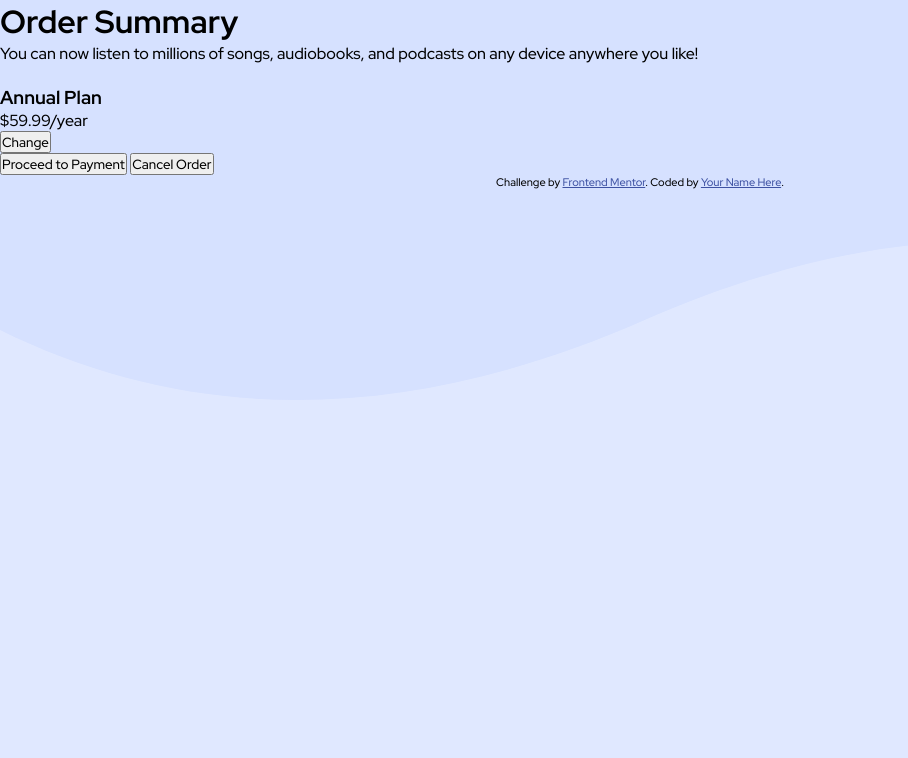
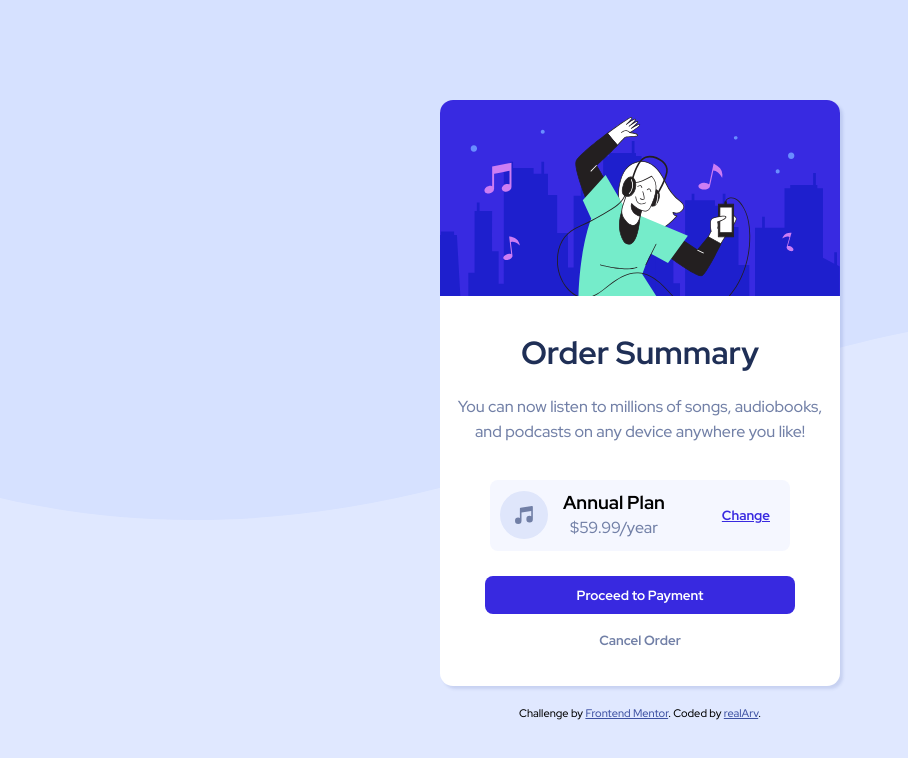
Before and after one commit to RealArv/Frontend-Mentor__CSS, a plain HTML site: page index.html in a window 1280 px wide. Shown: the whole page, without its empty margins (0-908 px from the left). Drawn offline with Linux system fonts and the light colour scheme.

Commit message:
Completed

```diff
--- a/index.html
+++ b/index.html
@@ -13,28 +13,29 @@
 <body>
   <div class="bg-image"></div>
   <div class="container">
+    <img class="top-bg" src="./images/illustration-hero.svg" alt="">
     <h1>Order Summary</h1>
-    <p>You can now listen to millions of songs, audiobooks, and podcasts on any
+    <p class="para">You can now listen to millions of songs, audiobooks, and podcasts on any
       device anywhere you like!</p>
-    <div>
+    <div class="content">
       <article>
-        <img src="" alt="">
+        <img src="./images/icon-music.svg" alt="">
         <div>
           <h3>Annual Plan</h3>
           <p>$59.99/year</p>
         </div>
       </article>
-      <button class="btn">Change </button>
+      <button class="btn btn-change">Change </button>
     </div>
-    <div>
-      <button>Proceed to Payment</button>
-      <button>Cancel Order</button>
+    <div class="buttons">
+      <button class="btn btn-primary">Proceed to Payment</button>
+      <button class="btn btn-secondary">Cancel Order</button>
     </div>
   </div>
 
   <div class="attribution">
     Challenge by <a href="https://www.frontendmentor.io?ref=challenge" target="_blank">Frontend Mentor</a>.
-    Coded by <a href="#">Your Name Here</a>.
+    Coded by <a href="#">realArv</a>.
   </div>
 </body>
 </html>
--- a/main.css
+++ b/main.css
@@ -20,6 +20,18 @@ img {
 body {
   font-family: 'Red Hat Display', sans-serif;
   background-color: var(--Pale-blue);
+  text-align: center;
+  display: flex;
+  flex-direction: column;
+  align-items: center;
+  justify-content: center;
+  min-height: 100vh;
+}
+
+p {
+  font-size: 16px;
+  color: var(--Desaturated-blue);
+  line-height: 1.6;
 }
 
 button {
@@ -37,6 +49,95 @@ button {
   right: 0;
   z-index: -1;
 }
+
+.container h1 {
+  color: var(--Dark-blue);
+  margin: 10px;
+  padding-top: 20px;
+}
+.container {
+  background-color: white;
+  margin: 20px;
+  border-radius: 13px;
+  box-shadow: 3px 3px 3px hsl(228, 45%, 44%, 0.15);
+  padding-bottom: 20px;
+}
+
+.container img.top-bg {
+  width: 100%;
+  border-radius: 13px 13px 0px 0px;
+}
+
+.container .content {
+  margin: 25px auto;
+  padding: 10px;
+  background-color: var(--Very-pale-blue);
+  width: 75%;
+  border-radius: 8px;
+  display: flex;
+  justify-content: space-between;
+  align-items: center;
+}
+
+.container .content article {
+  display: flex;
+  align-items: center;
+  justify-content: center;
+}
+
+.container .content article img {
+  margin-right: 15px;
+}
+
+.container .buttons {
+  display: flex;
+  flex-direction: column;
+  align-items: center;
+  justify-content: center;
+  margin-bottom: 10px;
+}
+
+.container .para {
+  padding: 10px;
+}
+
+.btn {
+  border: none;
+  cursor: pointer;
+  padding: 7px 10px;
+  border-radius: 8px;
+  font-weight: bold;
+  transition: all 0.2s ease-in-out;
+}
+
+.btn-change {
+  text-decoration: underline;
+  background-color: transparent;
+  color: var(--Bright-blue);
+}
+
+.btn-primary {
+  background-color: var(--Bright-blue);
+  color: white;
+  padding: 10px;
+  margin-bottom: 10px;
+  width: 310px;
+}
+
+.btn-primary:hover,
+.btn-change:hover {
+  opacity: 0.8;
+}
+
+.btn-secondary {
+  background-color: transparent;
+  color: var(--Desaturated-blue);
+}
+
+.btn-secondary:hover {
+  color: var(--Dark-blue);
+}
+
 .attribution {
   font-size: 11px;
   text-align: center;
@@ -49,6 +150,10 @@ button {
   .bg-image {
     background: url(./images/pattern-background-desktop.svg) no-repeat
       center/cover;
-    height: 50vh;
+    height: 65vh;
+  }
+
+  .container {
+    width: 400px;
   }
 }
```
